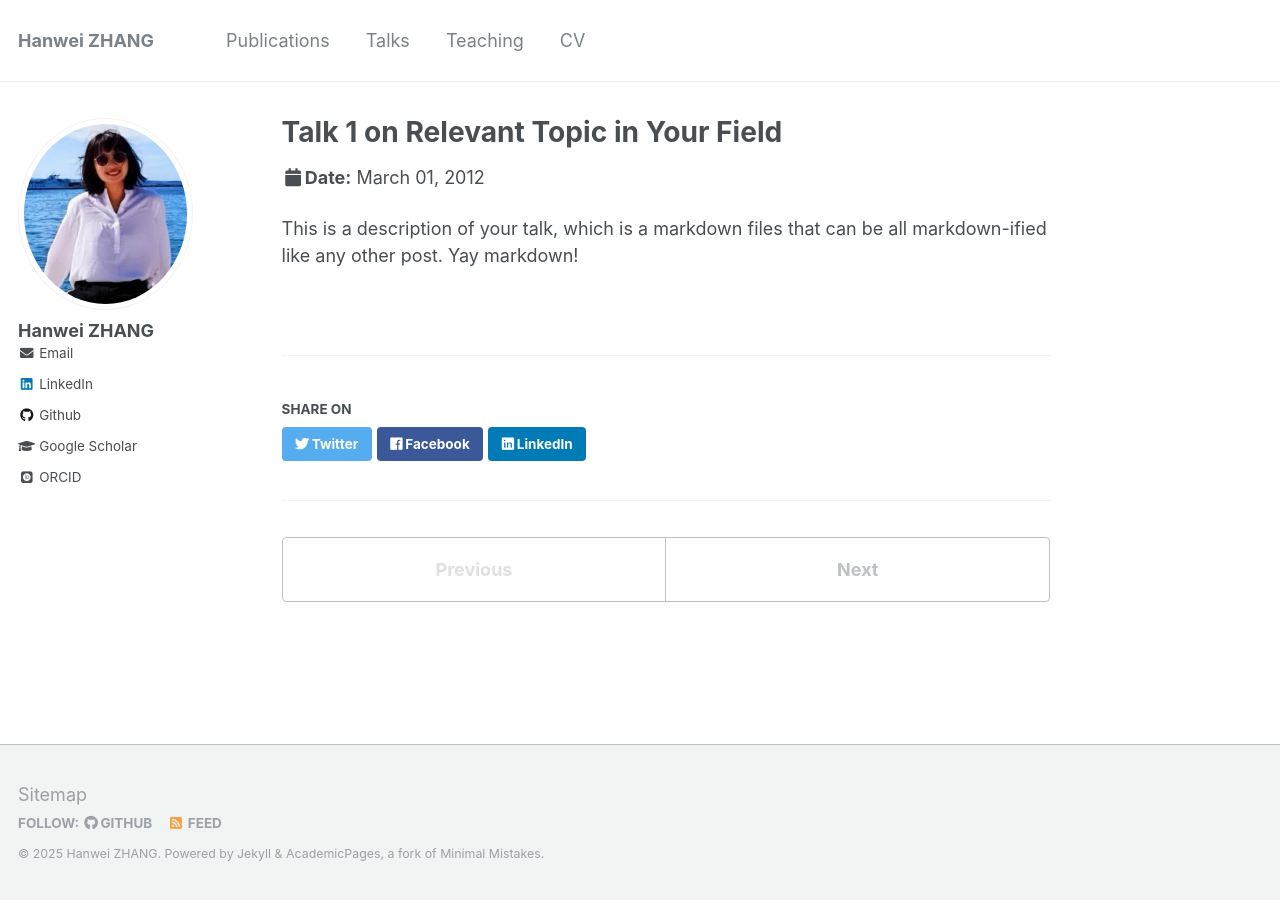
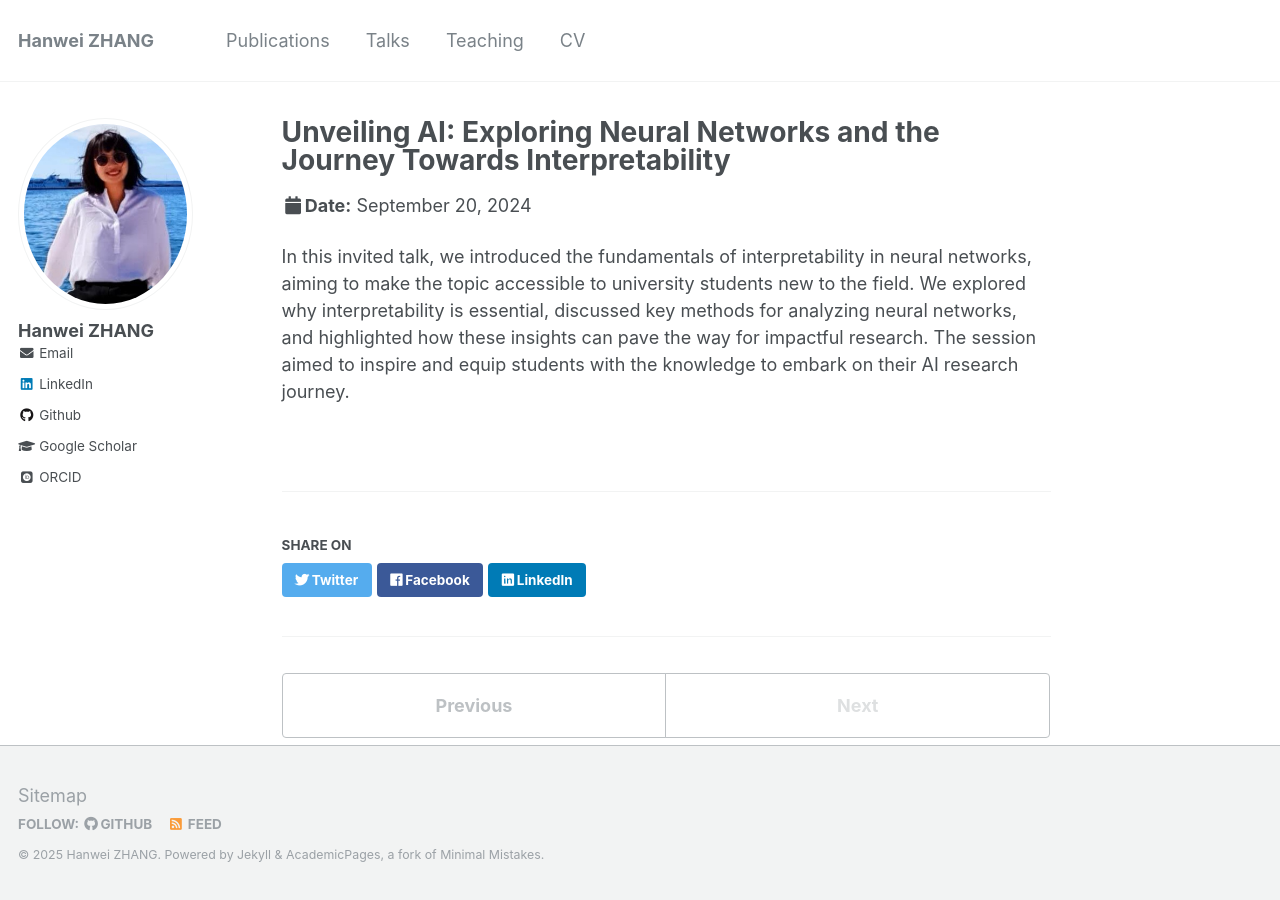
Before and after one commit to hanwei0912/hanwei0912.github.io, a Jekyll site: the page built from _talks/2012-03-01-talk-1.md, in a window 1280 px wide. Built offline with Jekyll 4.4.1, drawn with Linux system fonts in a browser that asks for light colours; some web fonts are replaced.

Commit message:
Update 2012-03-01-talk-1.md

```diff
--- a/_talks/2012-03-01-talk-1.md
+++ b/_talks/2012-03-01-talk-1.md
@@ -1,11 +1,11 @@
 ---
-title: "Talk 1 on Relevant Topic in Your Field"
+title: "Unveiling AI: Exploring Neural Networks and the Journey Towards Interpretability"
 collection: talks
 type: "Talk"
 permalink: /talks/2012-03-01-talk-1
-venue: "UC San Francisco, Department of Testing"
-date: 2012-03-01
-location: "San Francisco, California"
+venue: "Universität des Saarlandes"
+date: 2024-09-20
+location: "Saarbrücken, Germany"
 ---
 
-This is a description of your talk, which is a markdown files that can be all markdown-ified like any other post. Yay markdown!
+In this invited talk, we introduced the fundamentals of interpretability in neural networks, aiming to make the topic accessible to university students new to the field. We explored why interpretability is essential, discussed key methods for analyzing neural networks, and highlighted how these insights can pave the way for impactful research. The session aimed to inspire and equip students with the knowledge to embark on their AI research journey.
```
